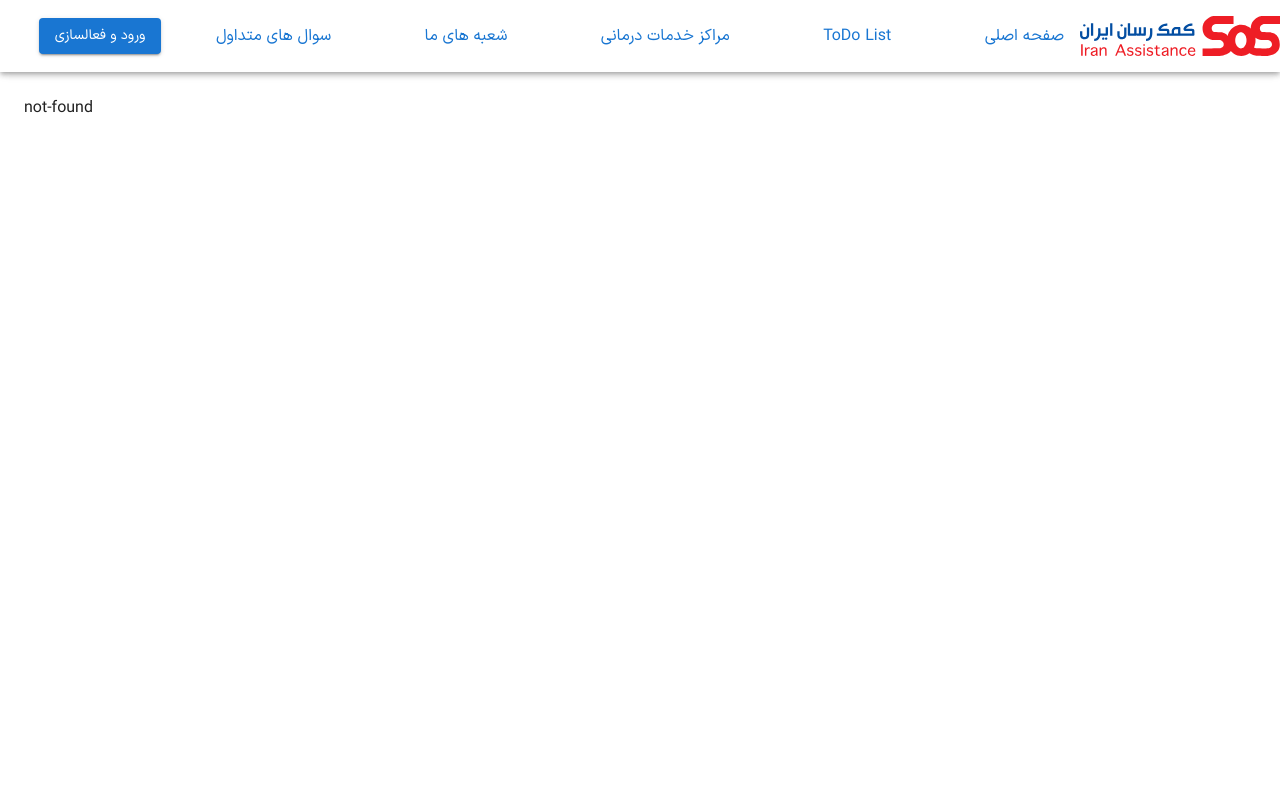
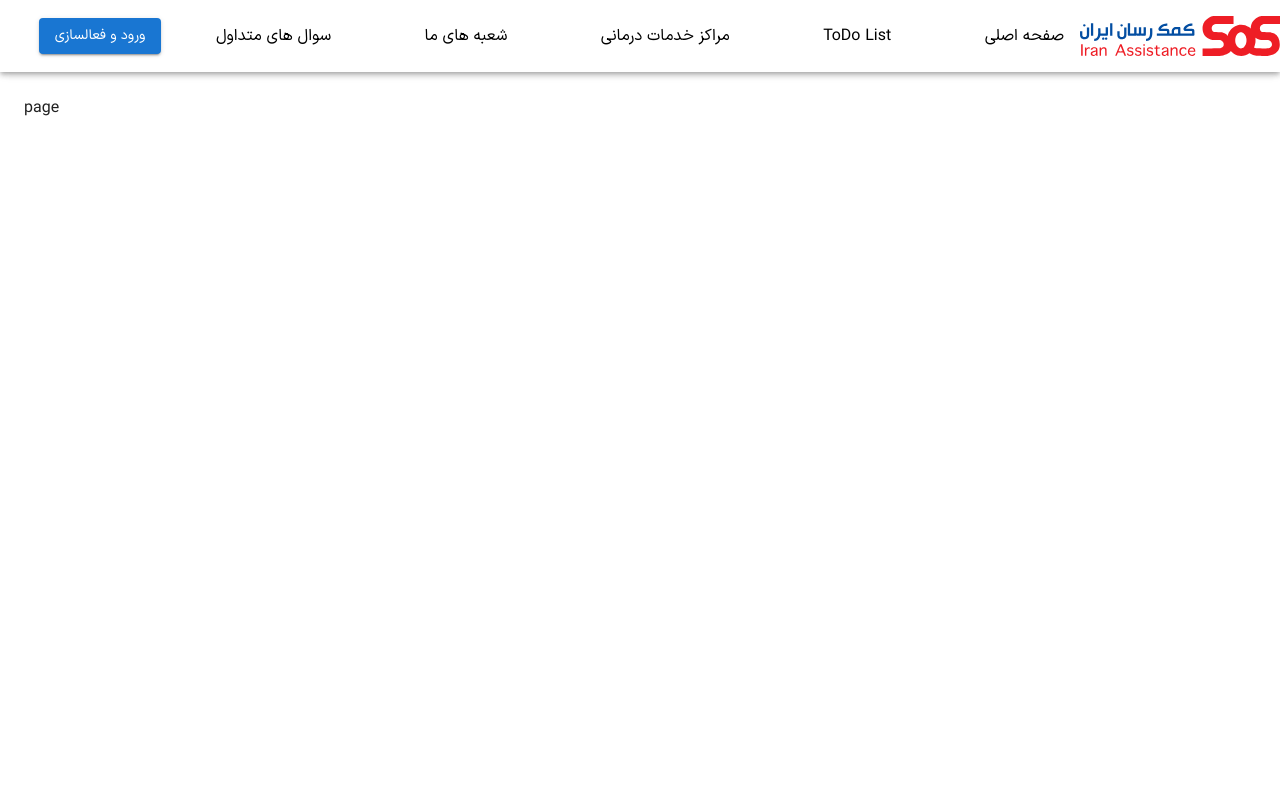
Before and after one commit to omid-ghanbaran/sos-nextjs-app-omid-ghanbaran, a Next.js app: page /todo-list in a window 1280 px wide. Before the commit this address had no page. Shown: the top 800 px of the page. Built offline with nearby package versions, Linux system fonts and the light colour scheme.

Commit message:
set links navbar

```diff
--- /dev/null
+++ b/src/app/todo-list/page.tsx
@@ -0,0 +1,7 @@
+import React from "react";
+
+function page() {
+  return <div>page</div>;
+}
+
+export default page;
--- a/src/components/Header/Header.tsx
+++ b/src/components/Header/Header.tsx
@@ -2,20 +2,12 @@
 import * as React from "react";
 import AppBar from "@mui/material/AppBar";
 import Button from "@mui/material/Button";
-import {
-  Box,
-  Divider,
-  Drawer,
-  Link,
-  List,
-  ListItem,
-  ListItemButton,
-  ListItemText,
-} from "@mui/material";
+import { Box, Divider, Drawer, List, ListItem } from "@mui/material";
 import Grid from "@mui/material/Grid2";
 import MenuIcon from "@mui/icons-material/Menu";
 import IconButton from "@mui/material/IconButton";
 import Image from "next/image";
+import Link from "next/link";
 
 interface Props {
   window?: () => Window;
@@ -24,11 +16,11 @@ interface Props {
 export default function Header(props: Props) {
   const drawerWidth = 440;
   const navItems = [
-    "سوال های متداول",
-    "شعبه های ما",
-    "مراکز خدمات درمانی",
-    "ToDo List",
-    "صفحه اصلی",
+    { title: "سوال های متداول", to: "" },
+    { title: "شعبه های ما", to: "" },
+    { title: "مراکز خدمات درمانی", to: "" },
+    { title: "ToDo List", to: "/todo-list" },
+    { title: "صفحه اصلی", to: "" },
   ];
 
   const { window } = props;
@@ -53,10 +45,11 @@ export default function Header(props: Props) {
       <Divider />
       <List>
         {navItems.map((item) => (
-          <ListItem key={item} disablePadding>
-            <ListItemButton sx={{ textAlign: "center" }}>
-              <ListItemText primary={item} />
-            </ListItemButton>
+          <ListItem
+            key={item.title}
+            sx={{ display: "flex", justifyContent: "center", paddingLeft: "0" }}
+          >
+            <Link href={item.to}>{item.title}</Link>
           </ListItem>
         ))}
       </List>
@@ -98,11 +91,12 @@ export default function Header(props: Props) {
               display: { xs: "none", sm: "flex" },
               gap: 2,
               justifyContent: "space-between",
+              color: "black",
             }}
           >
             {navItems.map((item) => (
-              <Link underline="none" key={item} href="#">
-                {item}
+              <Link key={item.title} href={item.to}>
+                {item.title}
               </Link>
             ))}
           </Grid>
```
